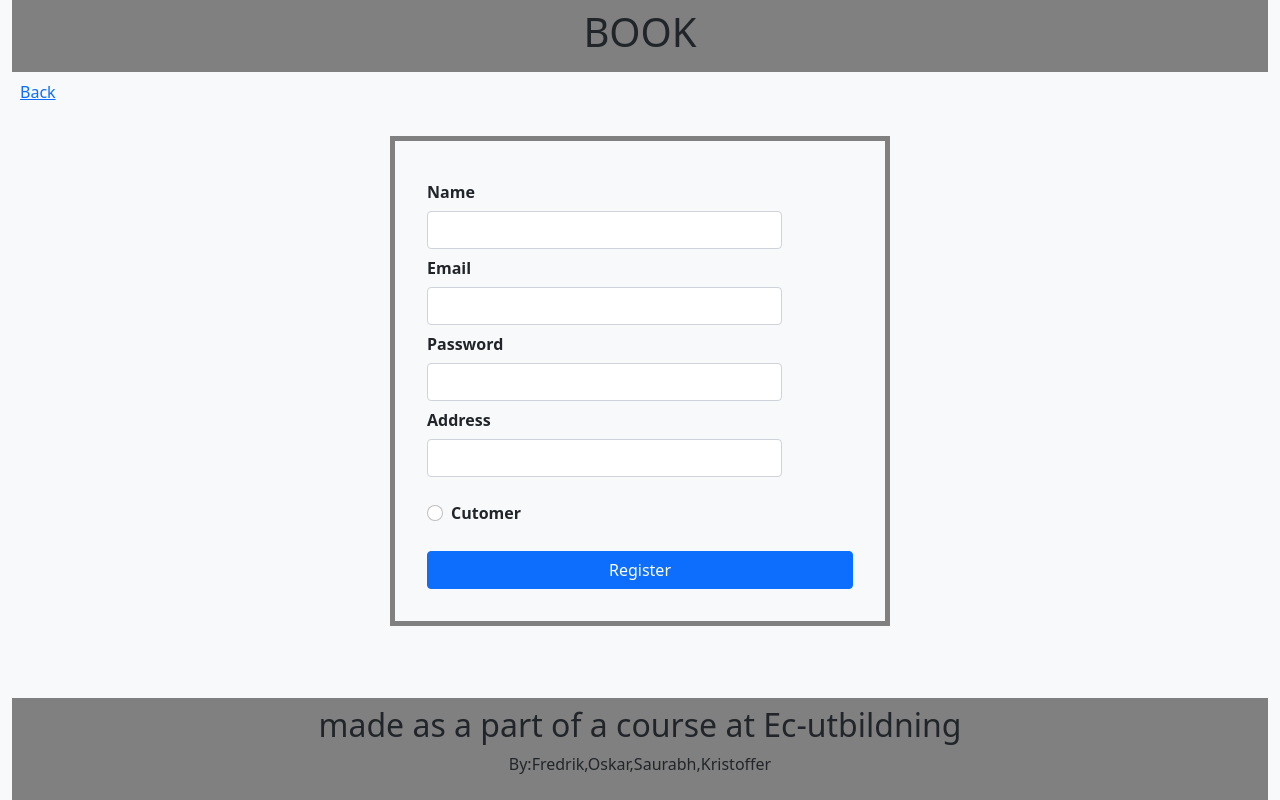
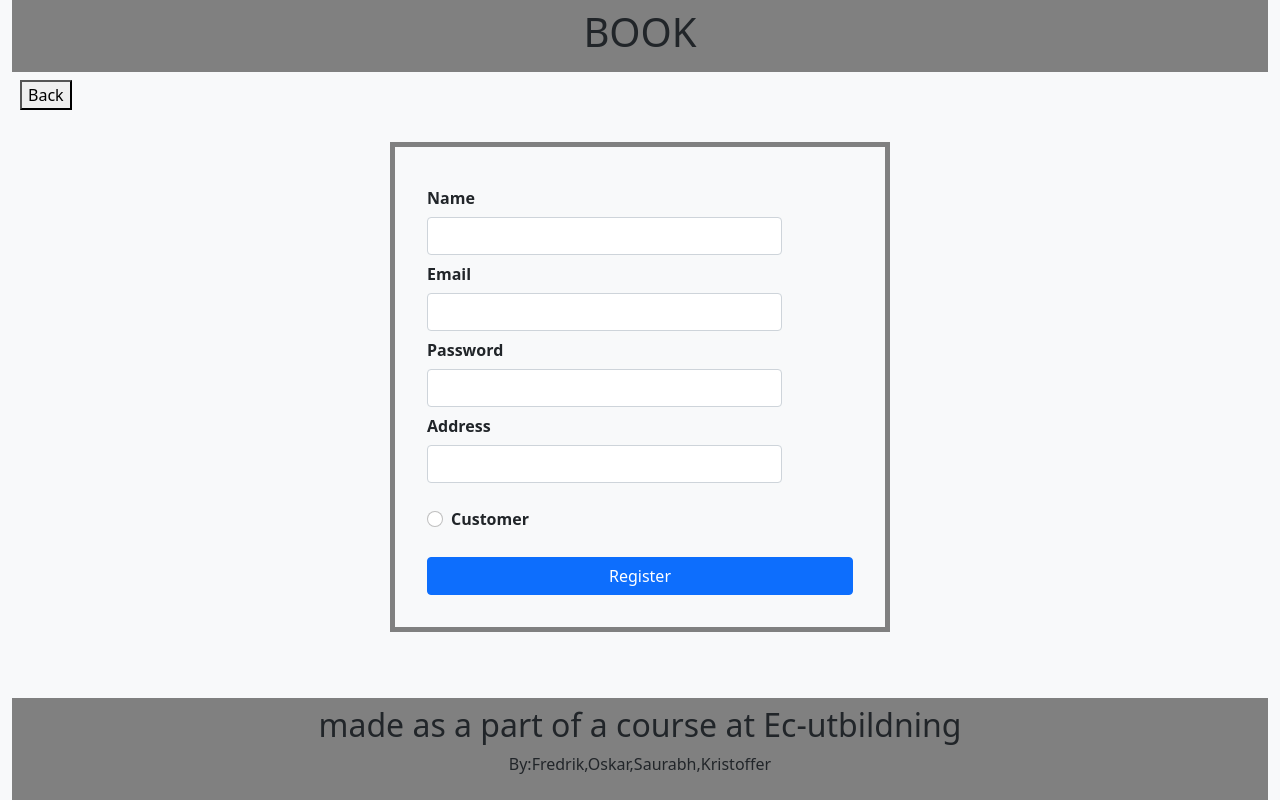
Before and after one commit to kriswern/frontend-book-and-clean, a React (Create React App) app: page /login in a window 1280 px wide. Both pictures are taken after a click on the button "Register". Built offline with nearby package versions, Linux system fonts and the light colour scheme.

Commit message:
fix page routing login to register page

```diff
--- a/src/components/login/Login.js
+++ b/src/components/login/Login.js
@@ -67,8 +67,10 @@
             Submit
           </button>
           <h5>OR</h5>
-          <button onClick={()=>history.push("/register")}> Register </button>
         </form>
+        <div>
+        <button onClick={()=>history.push("/register")}> Register </button>
+        </div>
       </div>
     </div>
   );
--- a/src/components/register/RegisterForm.js
+++ b/src/components/register/RegisterForm.js
@@ -2,7 +2,7 @@
 import RegisterService from "../../services/RegisterService";
 import "../../css/registerForm.css";
 import TokenService from "../../services/TokenService";
-import { Link } from "react-router-dom";
+import { useHistory } from "react-router-dom";
 
 export default function RegisterForm() {
     const initialState = {
@@ -15,6 +15,7 @@
 
     const [formData, setFormData] = useState(initialState);
     const [role, setRole] = useState();
+    const history = useHistory();
 
     useEffect(() => {
         const role = TokenService.getRoleFromToken();
@@ -32,7 +33,8 @@
 
     return (
         <div>{role !=="admin" &&
-        <Link to="/Login"> Back </Link>}
+        <button onClick={()=>history.push("/login")}> Back </button>
+         }
         <div className="form-container">
             <form
                 onSubmit={handleSubmit}
@@ -140,7 +142,7 @@
                         required
                     />
                     <label class="form-check-label" for="exampleRadios1">
-                        Cutomer
+                        Customer
                     </label>
                 </div> {role === "admin" &&
                 <div class="form-check">
```
